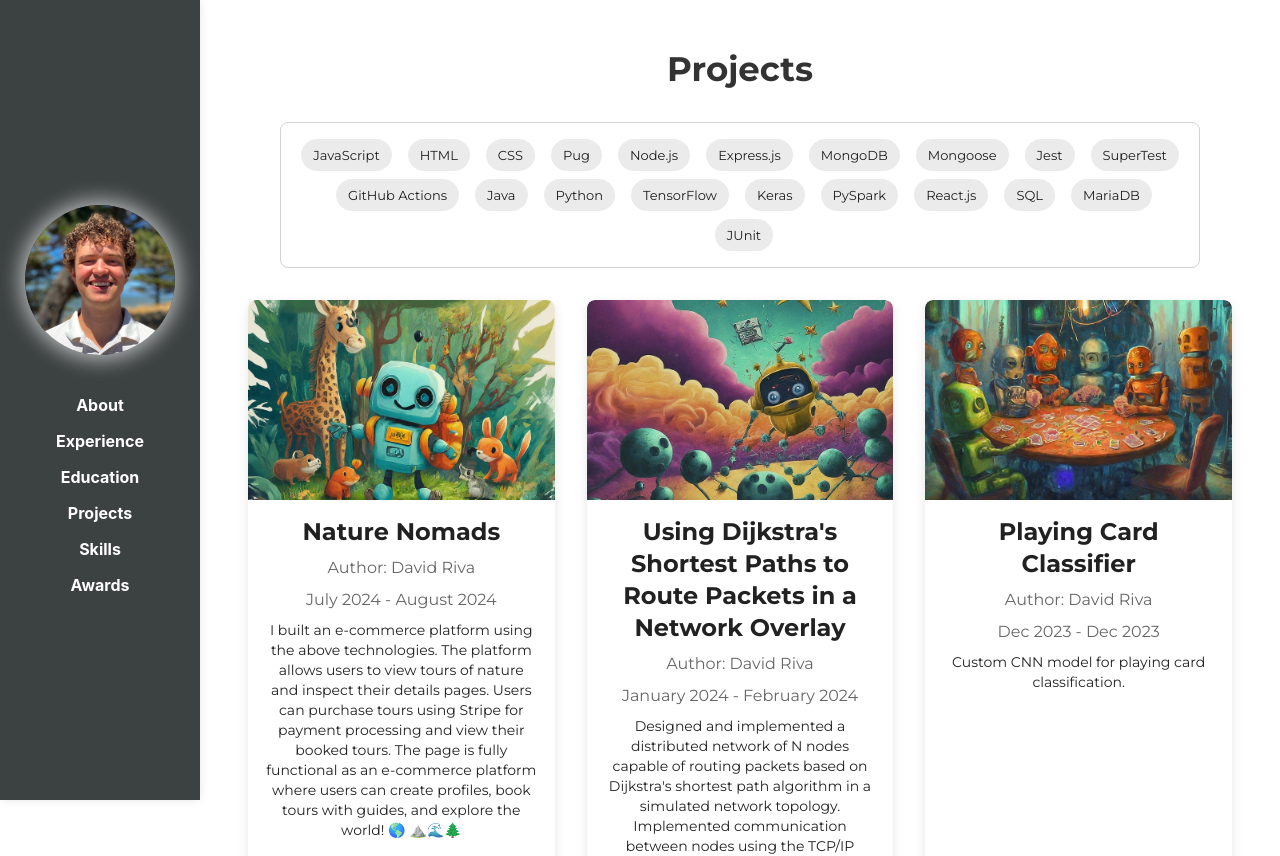
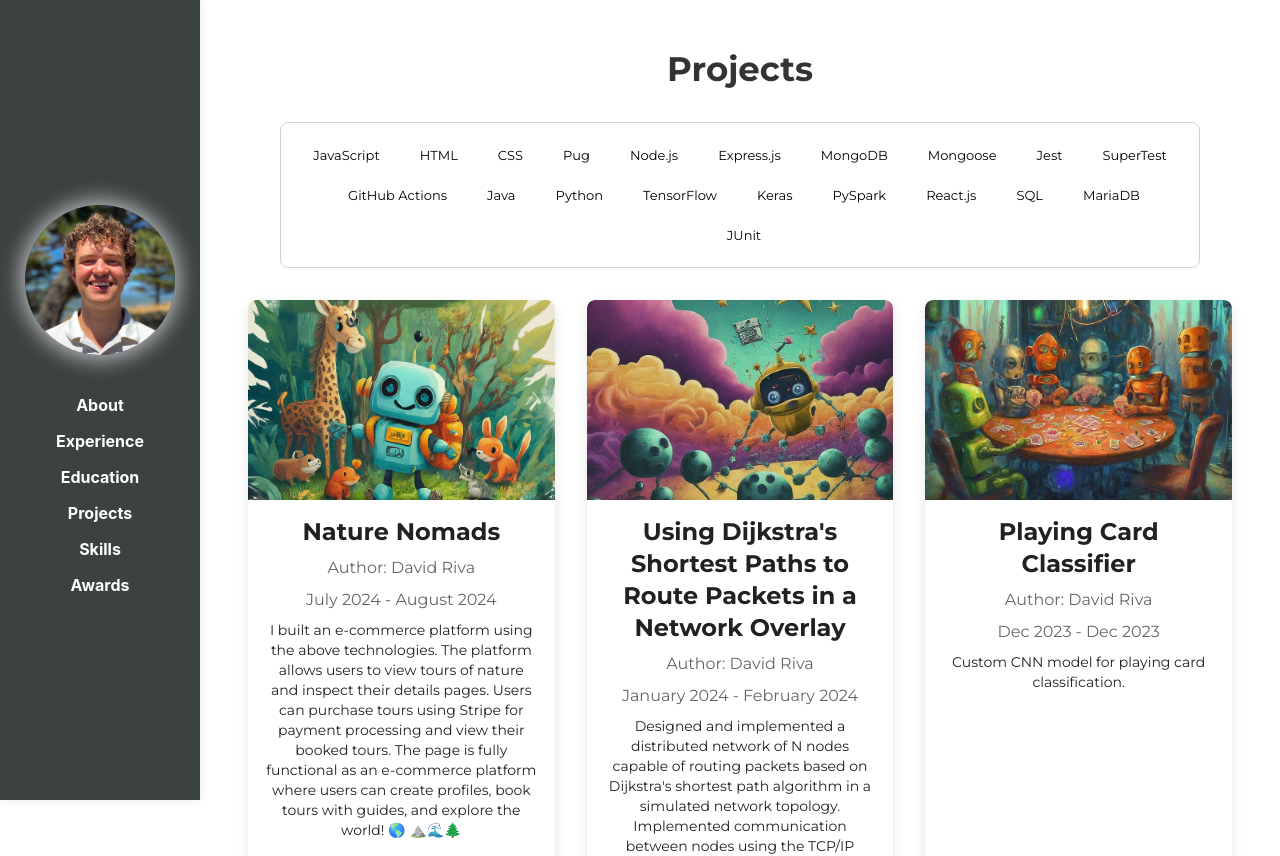
Before and after one commit to davidjriva/Personal-Portfolio, a React (Create React App) app: page /projects in a window 1280 px wide. Shown: the top 856 px of the page. Built offline with nearby package versions, Linux system fonts and the light colour scheme.

Commit message:
Color selected chips

```diff
--- a/src/components/Projects/FilteringBox.js
+++ b/src/components/Projects/FilteringBox.js
@@ -13,8 +13,6 @@ const FilteringBox = ({ uniqueTools }) => {
     }
     setSelectedChips(updatedChips);
   };
-
-  console.log(selectedChips);
 
   return (
     <Box
@@ -33,7 +31,13 @@ const FilteringBox = ({ uniqueTools }) => {
             key={tool}
             label={tool}
             onClick={() => handleChipClick(tool)}
-            color={selectedChips.has(tool) ? 'primary' : 'default'}
+            sx={{
+              backgroundColor: selectedChips.has(tool) ? '#0a73c9' : 'transparent',
+              color: selectedChips.has(tool) ? 'white' : 'inherit',
+              '&:hover': {
+                backgroundColor: selectedChips.has(tool) ? '#0a73c9' : '#e0e0e0',
+              },
+            }}
           />
         ))}
       </Stack>
```
